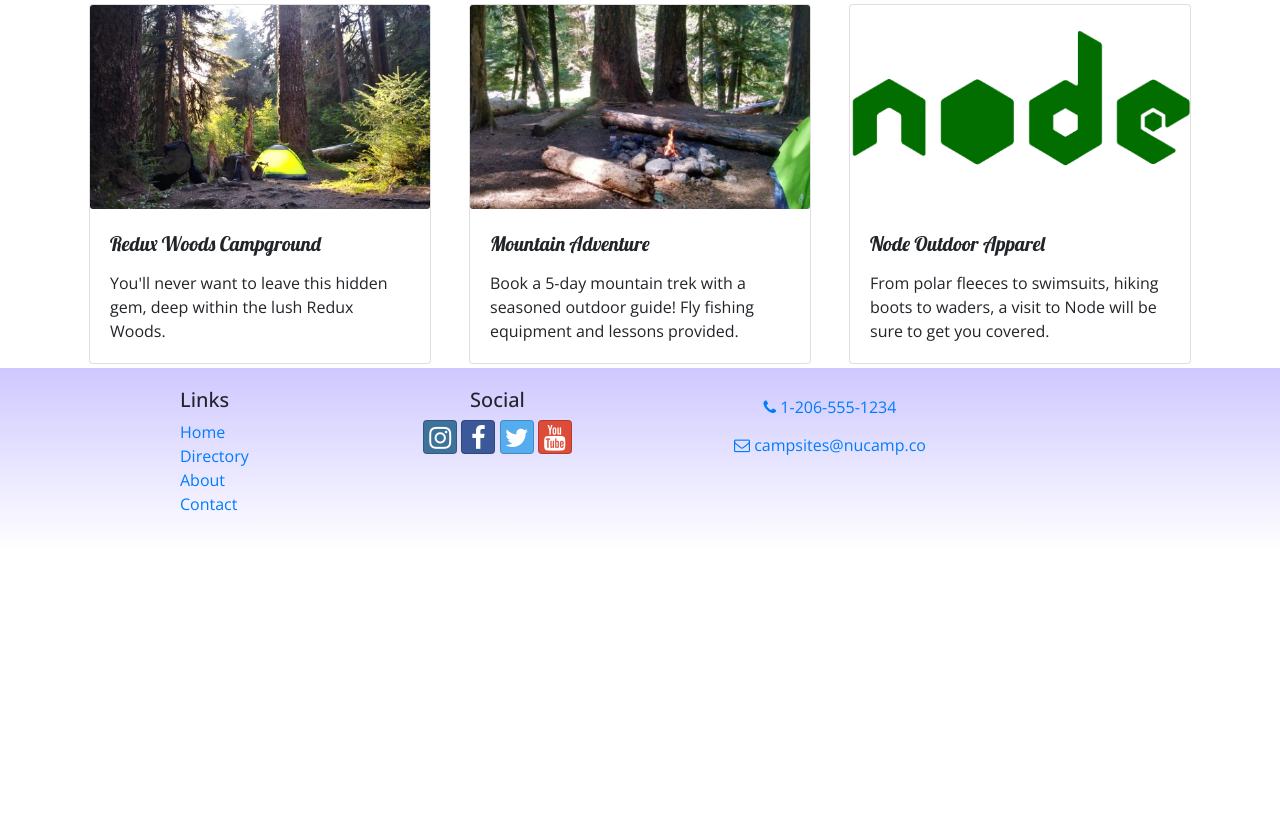
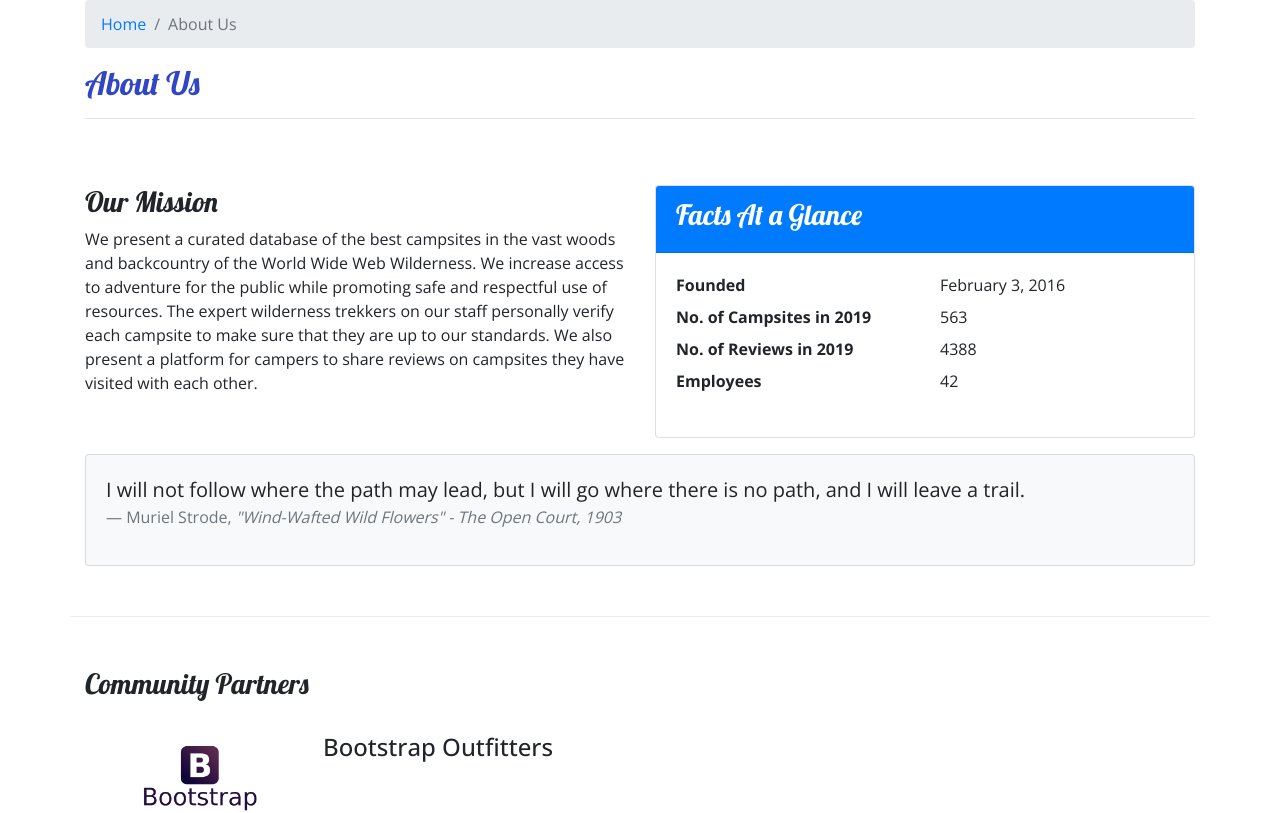
Before and after one commit to earguedas11/react-bootcamp, a React (Create React App) app: page /aboutus in a window 1280 px wide. Before the commit this address led to /home. Shown: the part 220-1033 px from the top of the page. Before the commit the page ends 800 px from the top, so only its background shows below. Built offline with nearby package versions, Linux system fonts and the light colour scheme.

Commit message:
About Component

```diff
--- /dev/null
+++ b/src/components/AboutComponent.js
@@ -0,0 +1,90 @@
+import React from 'react';
+import { Breadcrumb, BreadcrumbItem, Card, CardBody, CardHeader, Media } from 'reactstrap';
+import { Link } from 'react-router-dom';
+
+function RenderPartner({partner}) {
+    if (partner) {
+        return (
+            <React.Fragment>
+               <Media object src={partner.image} alt={partner.name} width="150"/>
+               <Media body className= "ml-5 mb-4">
+                    <Media heading>{partner.name}</Media>
+                </Media>
+            </React.Fragment>
+        );
+    } return <div></div>
+}
+
+function About(props) {
+
+    const partners = props.partners.map(partner => {
+        return (
+            <Media tag="li" key={partner.id}>
+                <RenderPartner partner={partner} />
+            </Media>
+        );
+    });
+
+    return (
+        <div className="container">
+            <div className="row">
+                <div className="col">
+                    <Breadcrumb>
+                        <BreadcrumbItem><Link to="/home">Home</Link></BreadcrumbItem>
+                        <BreadcrumbItem active>About Us</BreadcrumbItem>
+                    </Breadcrumb>
+                    <h2>About Us</h2>
+                    <hr />
+                </div>
+            </div>
+            <div className="row row-content">
+                <div className="col-sm-6">
+                    <h3>Our Mission</h3>
+                    <p>We present a curated database of the best campsites in the vast woods and backcountry of the World Wide Web Wilderness. We increase access to adventure for the public while promoting safe and respectful use of resources. The expert wilderness trekkers on our staff personally verify each campsite to make sure that they are up to our standards. We also present a platform for campers to share reviews on campsites they have visited with each other.</p>
+                </div>
+                <div className="col-sm-6">
+                    <Card>
+                        <CardHeader className="bg-primary text-white"><h3>Facts At a Glance</h3></CardHeader>
+                        <CardBody>
+                            <dl className="row">
+                                <dt className="col-6">Founded</dt>
+                                <dd className="col-6">February 3, 2016</dd>
+                                <dt className="col-6">No. of Campsites in 2019</dt>
+                                <dd className="col-6">563</dd>
+                                <dt className="col-6">No. of Reviews in 2019</dt>
+                                <dd className="col-6">4388</dd>
+                                <dt className="col-6">Employees</dt>
+                                <dd className="col-6">42</dd>
+                            </dl>
+                        </CardBody>
+                    </Card>
+                </div>
+                <div className="col">
+                    <Card className="bg-light mt-3">
+                        <CardBody>
+                            <blockquote className="blockquote">
+                                <p className="mb-0">I will not follow where the path may lead, but I will go where there is no path, and I will leave a trail.</p>
+                                <footer className="blockquote-footer">Muriel Strode,{' '}
+                                    <cite title="Source Title">"Wind-Wafted Wild Flowers" -
+                                    The Open Court, 1903</cite>
+                                </footer>
+                            </blockquote>
+                        </CardBody>
+                    </Card>
+                </div>
+            </div>
+            <div className="row row-content">
+                <div className="col-12">
+                    <h3>Community Partners</h3>
+                </div>
+                <div className="col mt-4">
+                    <Media list>
+                        {partners}
+                    </Media>
+                </div>
+            </div>
+        </div>
+    );
+}
+
+export default About;
--- a/src/components/DirectoryComponent.js
+++ b/src/components/DirectoryComponent.js
@@ -42,6 +42,4 @@
             );
         }
 
-
-
 export default Directory;
--- a/src/components/HeaderComponent.js
+++ b/src/components/HeaderComponent.js
@@ -35,7 +35,8 @@
 
                 <Navbar dark sticky="top" expand="md">
                     <div className="container">
-                        <NavbarBrand className="mr-auto" href="/"><img src="/assets/images/logo.png" height="30" width="30" alt="NuCamp Logo" /></NavbarBrand>
+                        <NavbarBrand className="mr-auto" href="/">
+                            <img src="/assets/images/logo.png" height="30" width="30" alt="NuCamp Logo" /></NavbarBrand>
                         <NavbarToggler onClick={this.toggleNav} />
                         <Collapse isOpen={this.state.isNavOpen} navbar>
                             <Nav navbar>
--- a/src/components/MainComponent.js
+++ b/src/components/MainComponent.js
@@ -5,13 +5,13 @@
 import Footer from './FooterComponent';
 import Home from './HomeComponent';
 import Contact from './ContactComponent';
+import About from './AboutComponent';
 import { Switch, Route, Redirect } from 'react-router-dom';
 import { CAMPSITES } from '../shared/campsites';
 import { COMMENTS } from '../shared/comments';
 import { PARTNERS } from '../shared/partners';
 import { PROMOTIONS } from '../shared/promotions';
 
-//console.log(CAMPSITES)//
 class Main extends Component {
 
     constructor(props) {
@@ -53,6 +53,7 @@
                     <Route exact path='/directory' render={() => <Directory campsites={this.state.campsites} />} />
                     <Route path='directory/:camspiteId' component={CampsiteWithId} />
                     <Route exact path='/contactus' component={Contact} />
+                    <Route exact path='/aboutus' render={() => <About partners={this.state.partners} />} />
                     <Redirect to='/home' />
                 </Switch>
                 <Footer />
```
